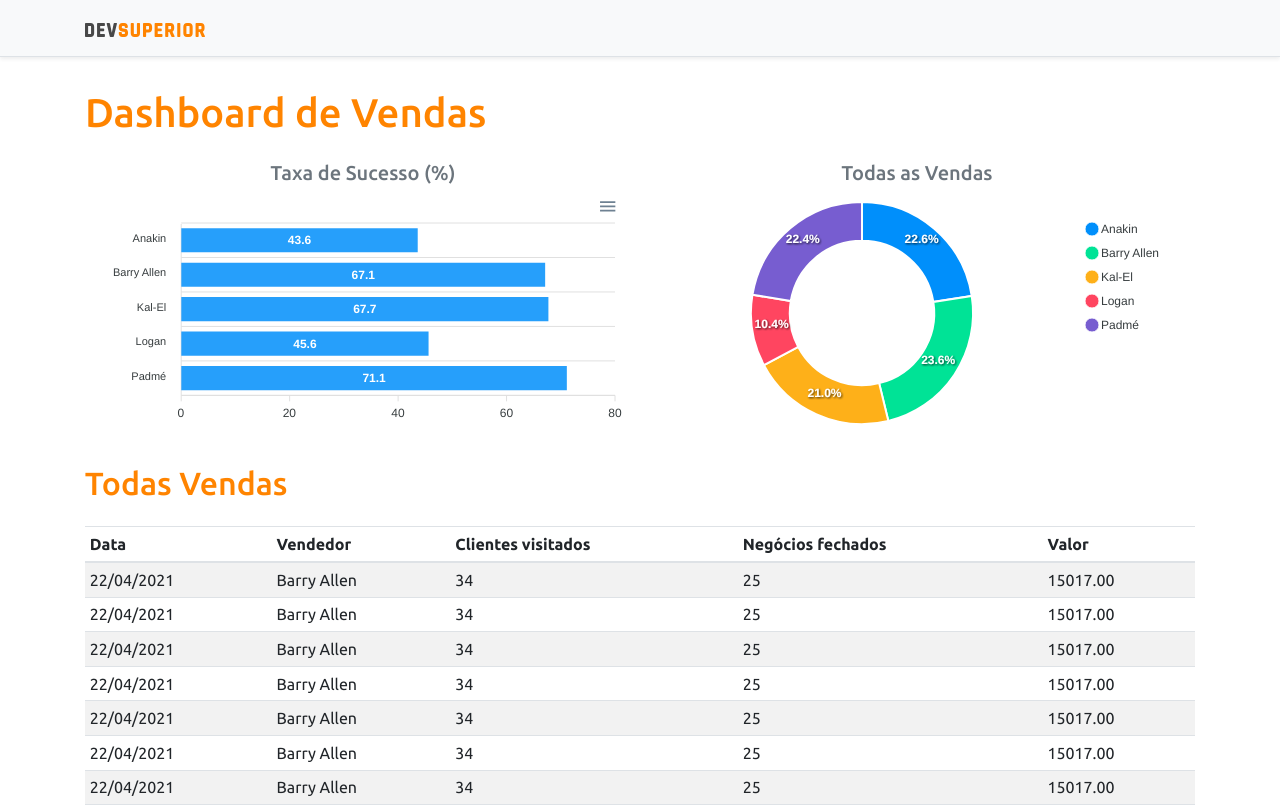
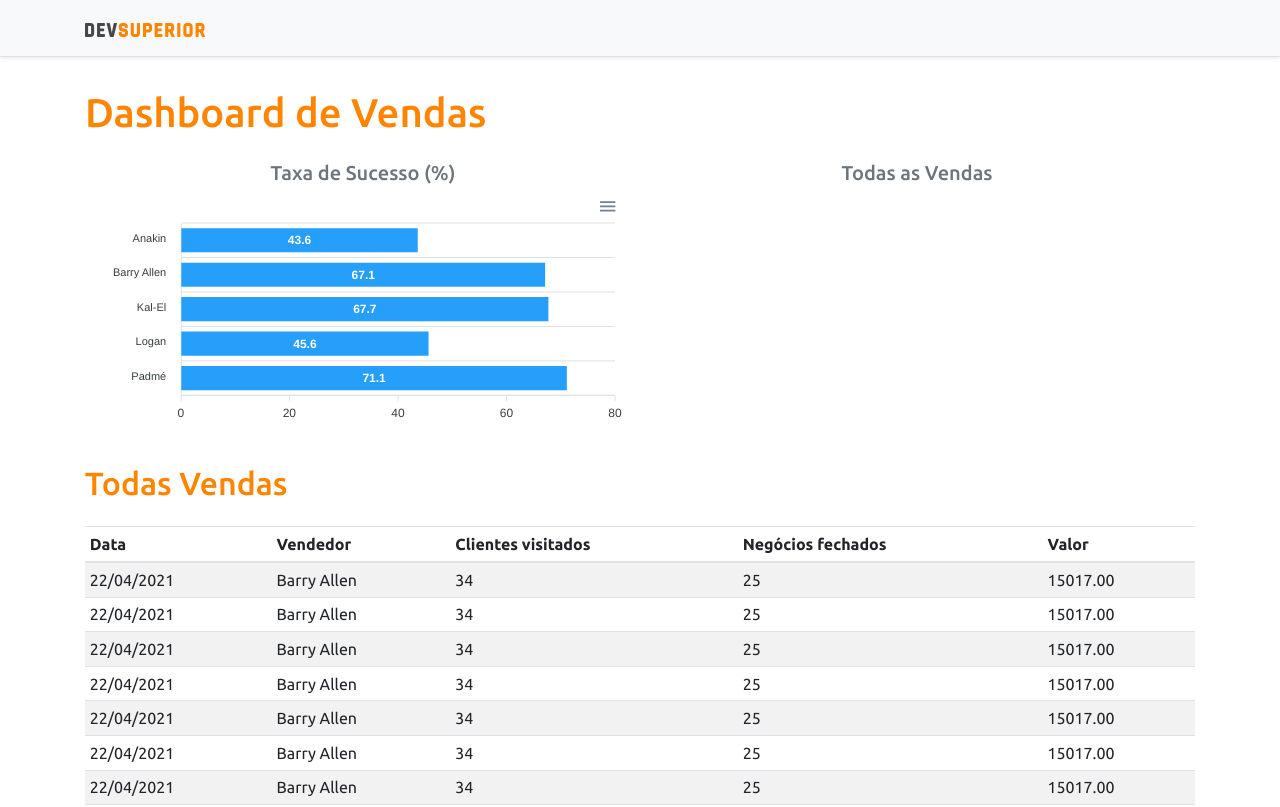
Before and after one commit to alyssonfp/projeto-sds3, a React (Create React App) app in the folder frontend/: page /dashboard in a window 1280 px wide. Shown: the top 807 px of the page. Built offline with nearby package versions, Linux system fonts and the light colour scheme; no server answers.

Commit message:
DonutChart integration

```diff
--- a/frontend/src/components/DonutChart/index.tsx
+++ b/frontend/src/components/DonutChart/index.tsx
@@ -1,5 +1,7 @@
 import axios from 'axios';
+import { useEffect, useState } from 'react';
 import Chart from 'react-apexcharts';
+import { SaleSum } from 'types/sale';
 import { BASE_URL } from 'utils/requests';
 type ChartData = {
     labels: string[]
@@ -7,20 +9,27 @@ type ChartData = {
 }
 const DonutChart = () => {
 
+    const [chartData, setChartData] = useState<ChartData>({ labels: [], series: [] });
 
-    let chartData: ChartData = { labels: [], series: [] };
+    useEffect(() => {
+        axios.get(`${BASE_URL}/sales/amount-by-seller`)
+            .then(response => {
+                const data = response.data as SaleSum[];
+                const myLabels = data.map(x => x.sellerName);
+                const mySeries = data.map(x => x.sum);
 
-    axios.get(`${BASE_URL}/sales/amount-by-seller`)
-        .then(response => {
-            console.log(response.data)
-        });
+                setChartData({ labels: myLabels, series: mySeries });
+            });
+
+
+    }, []);
 
 
 
-    const mockData = {
-        series: [477138, 499928, 444867, 220426, 473088],
-        labels: ['Anakin', 'Barry Allen', 'Kal-El', 'Logan', 'Padmé']
-    }
+    //const mockData = {
+    //    series: [477138, 499928, 444867, 220426, 473088],
+    //    labels: ['Anakin', 'Barry Allen', 'Kal-El', 'Logan', 'Padmé']
+    //}
 
     const options = {
         legend: {
@@ -30,8 +39,8 @@ const DonutChart = () => {
 
     return (
         <Chart
-            options={{ ...options, labels: mockData.labels }}
-            series={mockData.series}
+            options={{ ...options, labels: chartData.labels }}
+            series={chartData.series}
             type="donut"
             height="240"
         />
```
